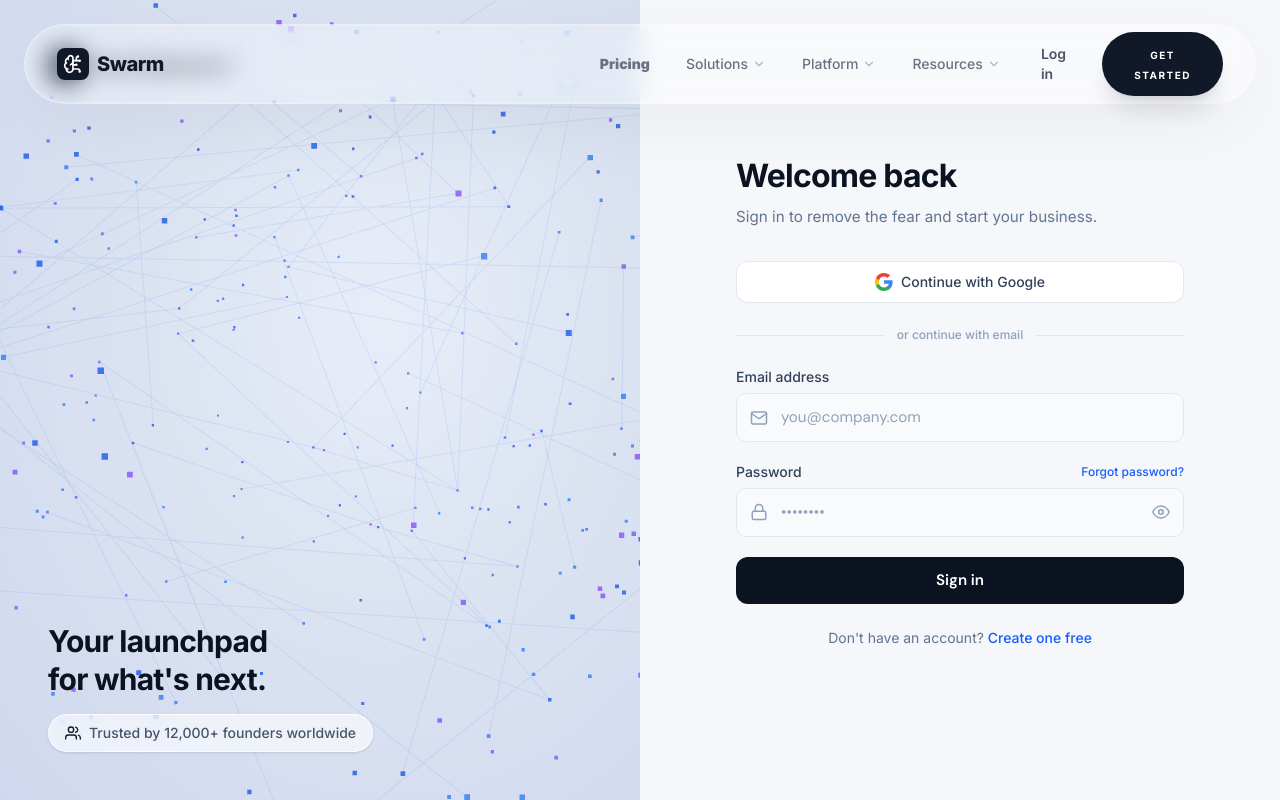
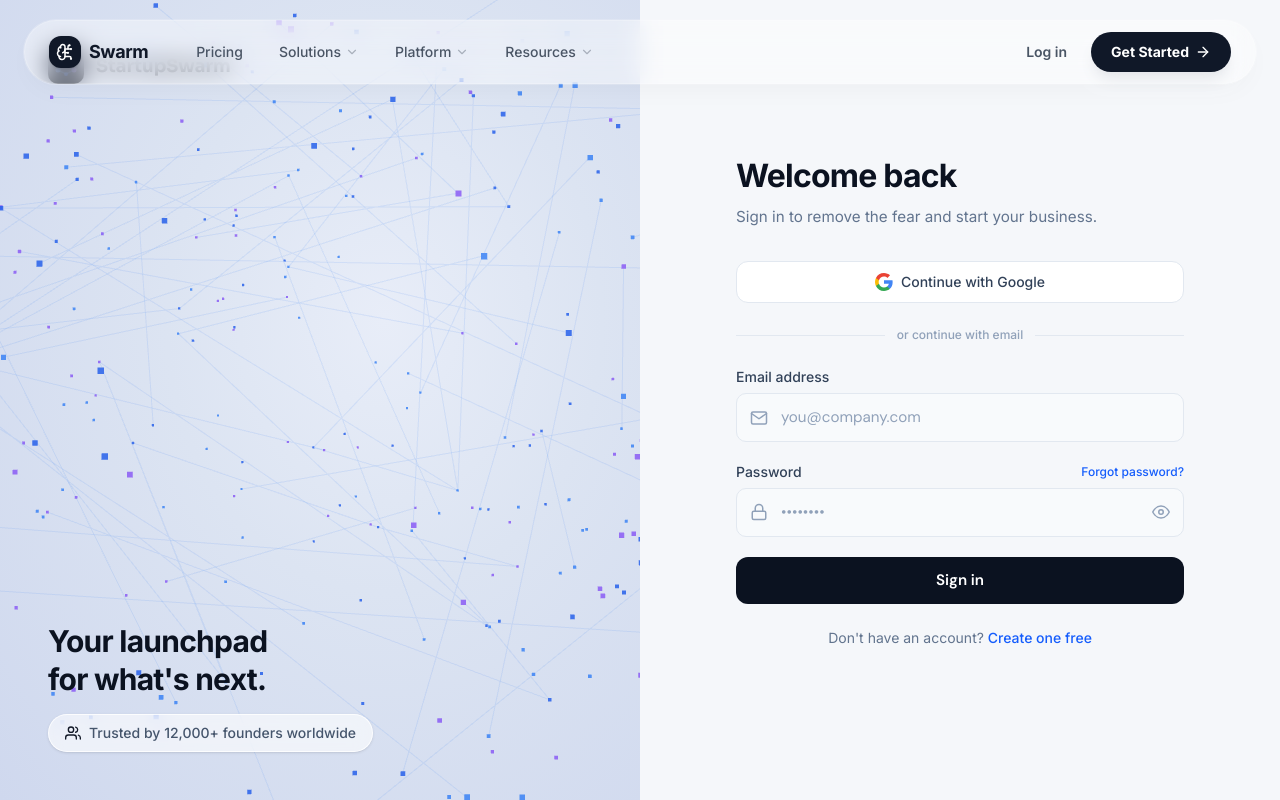
Before and after one commit to Celestials-KSUM/Startup-Swarm, a Next.js app in the folder client/: page /login in a window 1280 px wide. Built offline with nearby package versions, Linux system fonts and the light colour scheme; no server answers.

Commit message:
feat(navbar) - navbar button have fixed

```diff
--- a/client/src/components/Navbar.tsx
+++ b/client/src/components/Navbar.tsx
@@ -6,7 +6,6 @@ import { useState, useEffect, useRef } from "react";
 import { useSelector, useDispatch } from "react-redux";
 import { RootState, AppDispatch } from "@/redux/store";
 import { logout } from "@/redux/slices/authSlice";
-
 
 export default function Navbar() {
     const [scrolled, setScrolled] = useState(false);
@@ -17,7 +16,6 @@ export default function Navbar() {
     const { token, user } = useSelector((state: RootState) => state.auth);
 
     useEffect(() => {
-        // eslint-disable-next-line react-hooks/set-state-in-effect
         setMounted(true);
     }, []);
 
@@ -38,126 +36,128 @@ export default function Navbar() {
         };
     }, []);
 
-
     const handleLogout = () => {
         dispatch(logout());
     };
 
-    // Helper to get email prefix
     const getEmailPrefix = (email: string) => {
-        return email.split('@')[0];
+        return email.split("@")[0];
     };
 
     return (
-        <div className={`fixed top-0 left-0 right-0 z-50 transition-all duration-500 px-6 ${scrolled ? "pt-4" : "pt-6"}`}>
-            <nav className={`
-        max-w-7xl mx-auto rounded-full transition-all duration-500 flex items-center px-4 md:px-8
+        <div className={`fixed top-0 left-0 right-0 z-50 transition-all duration-500 px-4 md:px-6 ${scrolled ? "pt-3" : "pt-5"}`}>
+            <nav
+                className={`
+          max-w-7xl mx-auto rounded-full transition-all duration-500 flex items-center px-4 md:px-6
           ${scrolled
-                    ? "h-16 bg-white/70 backdrop-blur-[20px] border border-white/50 shadow-[0_30px_100px_-10px_rgba(0,0,0,0.15),0_15px_50px_-15px_rgba(0,0,0,0.1)] ring-1 ring-white/40 ring-inset"
-                    : "h-20 bg-white/30 backdrop-blur-[12px] border border-white/20 shadow-[0_20px_80px_-15px_rgba(0,0,0,0.08)] ring-1 ring-white/20 ring-inset"
+                        ? "h-14 bg-white/80 backdrop-blur-xl border border-white/50 shadow-[0_20px_40px_-15px_rgba(0,0,0,0.1)] ring-1 ring-white/40"
+                        : "h-16 bg-white/40 backdrop-blur-md border border-white/20 shadow-[0_10px_30px_-10px_rgba(0,0,0,0.05)] ring-1 ring-white/20"
                     }
-      `}>
+        `}
+            >
                 <div className="w-full flex items-center justify-between">
-                    <div className="flex items-center gap-10">
+                    <div className="flex items-center gap-8">
                         <Link href="/" className="flex items-center gap-2 group cursor-pointer">
-                            <div className="w-8 h-8 bg-[#111827] rounded-lg flex items-center justify-center transition-transform group-hover:rotate-12 group-hover:scale-110 duration-300">
-                                <BrainCircuit className="w-5 h-5 text-white" />
+                            <div className="w-8 h-8 bg-gray-900 rounded-xl flex items-center justify-center transition-all group-hover:rotate-6 group-hover:scale-105 duration-300 shadow-sm">
+                                <BrainCircuit className="w-4.5 h-4.5 text-white" />
                             </div>
-                            <span className="font-extrabold text-xl tracking-tight hidden sm:block">Swarm</span>
+                            <span className="font-bold text-lg tracking-tight hidden sm:block text-gray-900">Swarm</span>
                         </Link>
-                    </div>
 
-                    <div className="hidden lg:flex items-center gap-1 text-sm font-medium text-gray-500">
-                        <Link href="/pricing" className="px-4 py-2 font-black rounded-full hover:bg-gray-900/5 hover:text-black transition-all flex items-center gap-1 group">
+                        <div className="hidden lg:flex items-center gap-1 text-sm font-medium text-gray-600">
+                            <Link href="/pricing" className="px-4 py-1.5 rounded-full hover:bg-gray-900/5 hover:text-gray-900 transition-all">
                                 Pricing
                             </Link>
                             {[
                                 { name: "Solutions", hasMenu: true },
                                 { name: "Platform", hasMenu: true },
-                            { name: "Resources", hasMenu: true }
+                                { name: "Resources", hasMenu: true },
                             ].map((item) => (
                                 <a
                                     key={item.name}
                                     href="#"
-                                className="px-4 py-2 rounded-full hover:bg-gray-900/5 hover:text-black transition-all flex items-center gap-1 group"
+                                    className="px-4 py-1.5 rounded-full hover:bg-gray-900/5 hover:text-gray-900 transition-all flex items-center gap-1 group"
                                 >
                                     {item.name}
-                                {item.hasMenu && <ChevronDown className="w-3.5 h-3.5 opacity-50 group-hover:translate-y-0.5 transition-transform" />}
+                                    {item.hasMenu && (
+                                        <ChevronDown className="w-3.5 h-3.5 opacity-40 group-hover:translate-y-0.5 transition-transform group-hover:opacity-70" />
+                                    )}
                                 </a>
                             ))}
                         </div>
                     </div>
 
-                <div className="flex items-center gap-3 text-sm font-medium">
+                    <div className="flex items-center gap-3">
                         {!mounted ? null : token && user ? (
                             <div className="relative" ref={dropdownRef}>
                                 <button
                                     onClick={() => setIsProfileOpen(!isProfileOpen)}
-                                className="flex items-center gap-2 px-4 py-2 rounded-full bg-gray-100 border border-gray-200 hover:bg-gray-200 transition-colors"
+                                    className="flex items-center gap-2 px-3 py-1.5 rounded-full bg-gray-50 border border-gray-200 hover:bg-gray-100 transition-colors"
                                 >
-                                <div className="w-6 h-6 rounded-full bg-blue-100 flex items-center justify-center text-blue-600">
-                                    <User className="w-4 h-4" />
+                                    <div className="w-6 h-6 rounded-full bg-gray-900 flex items-center justify-center text-white">
+                                        <User className="w-3.5 h-3.5" />
                                     </div>
-                                <span className="text-[#111827] font-semibold text-sm">
+                                    <span className="text-gray-900 font-semibold text-xs md:text-sm">
                                         {getEmailPrefix(user.email)}
                                     </span>
-                                <ChevronDown className={`w-4 h-4 transition-transform ${isProfileOpen ? "rotate-180" : ""}`} />
+                                    <ChevronDown className={`w-3.5 h-3.5 transition-transform opacity-50 ${isProfileOpen ? "rotate-180" : ""}`} />
                                 </button>
 
                                 {isProfileOpen && (
-                                <div className="absolute right-0 mt-2 w-48 bg-white rounded-xl shadow-lg border border-gray-100 overflow-hidden z-50">
-                                    <div className="p-2">
+                                    <div className="absolute right-0 mt-2 w-48 bg-white/95 backdrop-blur-md rounded-2xl shadow-2xl border border-gray-100 overflow-hidden z-50 animate-in fade-in slide-in-from-top-2 duration-200">
+                                        <div className="p-1.5">
                                             <Link
                                                 href="/history"
                                                 onClick={() => setIsProfileOpen(false)}
-                                            className="flex items-center gap-2 px-3 py-2.5 rounded-lg hover:bg-gray-50 text-gray-700 transition-colors"
+                                                className="flex items-center gap-2.5 px-3 py-2 rounded-xl hover:bg-gray-50 text-gray-700 transition-colors"
                                             >
-                                            <History className="w-4 h-4" />
-                                            <span className="font-medium">My History</span>
+                                                <History className="w-4 h-4 opacity-70" />
+                                                <span className="text-sm font-medium">My History</span>
                                             </Link>
-                                        <div className="h-px bg-gray-100 my-1"></div>
+                                            <div className="h-px bg-gray-100 my-1 mx-2"></div>
                                             <button
                                                 onClick={() => {
                                                     handleLogout();
                                                     setIsProfileOpen(false);
                                                 }}
-                                            className="w-full flex items-center gap-2 px-3 py-2.5 rounded-lg hover:bg-red-50 text-red-600 transition-colors"
+                                                className="w-full flex items-center gap-2.5 px-3 py-2 rounded-xl hover:bg-red-50 text-red-600 transition-colors"
                                             >
-                                            <LogOut className="w-4 h-4" />
-                                            <span className="font-medium">Logout</span>
+                                                <LogOut className="w-4 h-4 opacity-70" />
+                                                <span className="text-sm font-medium">Logout</span>
                                             </button>
                                         </div>
                                     </div>
                                 )}
                             </div>
                         ) : (
-                        <>
+                            <div className="flex items-center gap-2">
                                 <Link
                                     href="/login"
-                                className="hidden sm:block px-6 py-2.5 rounded-full hover:bg-gray-900/5 text-gray-600 hover:text-[#111827] transition-all font-semibold"
+                                    className="hidden sm:inline-flex px-4 py-2 text-sm font-semibold text-gray-600 hover:text-gray-900 hover:bg-gray-100 rounded-full transition-all"
                                 >
                                     Log in
                                 </Link>
                                 <Link href="/register">
-                                <button className="relative group overflow-hidden px-8 py-3 bg-[#111827] text-white rounded-full font-bold transition-all hover:pr-10 active:scale-95 shadow-xl shadow-gray-900/10">
-                                    <span className="relative z-10 uppercase text-[10px] tracking-[0.15em]">Get Started</span>
-                                    <div className="absolute top-1/2 -translate-y-1/2 right-4 opacity-0 group-hover:opacity-100 transition-all">
-                                        <ArrowRight className="w-4 h-4" />
-                                    </div>
-                                    <div className="absolute inset-0 bg-gradient-to-r from-blue-600 to-indigo-600 opacity-0 group-hover:opacity-100 transition-opacity duration-300" />
+                                    <button className="group relative inline-flex items-center gap-1.5 px-5 py-2.5 bg-gray-900 text-white text-sm font-bold rounded-full transition-all hover:bg-black active:scale-[0.98] shadow-lg shadow-gray-200">
+                                        <span>Get Started</span>
+                                        <ArrowRight className="w-4 h-4 transition-transform group-hover:translate-x-0.5" />
                                     </button>
                                 </Link>
-                        </>
+                            </div>
                         )}
 
                         <button className="lg:hidden p-2 text-gray-600 hover:bg-gray-100 rounded-full transition-colors">
-                        <Menu className="w-6 h-6" />
+                            <Menu className="w-5 h-5" />
                         </button>
+                    </div>
                 </div>
             </nav>
 
             {/* Subtle bottom shine effect */}
-            <div className={`max-w-7xl mx-auto h-[1px] bg-gradient-to-r from-transparent via-blue-400/20 to-transparent transition-opacity duration-1000 ${scrolled ? "opacity-100" : "opacity-0"}`} />
+            <div
+                className={`max-w-7xl mx-auto h-px bg-gradient-to-r from-transparent via-blue-500/10 to-transparent transition-opacity duration-700 ${scrolled ? "opacity-100" : "opacity-0"
+                    }`}
+            />
         </div>
     );
 }
```
Also changed, not shown: 1 other file (tests, documents, lock files or other folders). Lines whose indentation alone changed are shown as unchanged.
